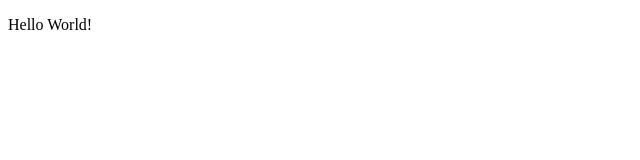
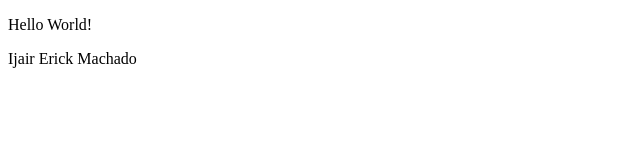
Before and after one commit to youtario/dev_web, a plain HTML site: page index.html in a window 1280 px wide. Shown: the whole page, without its empty margins (0-640 px from the left). Drawn offline with Linux system fonts and the light colour scheme.

Commit message:
Adicionado nome ao index.html

```diff
--- a/index.html
+++ b/index.html
@@ -7,5 +7,6 @@
 </head>
 <body>
     <p>Hello World!</p>
+    Ijair Erick Machado
 </body>
 </html>
```
